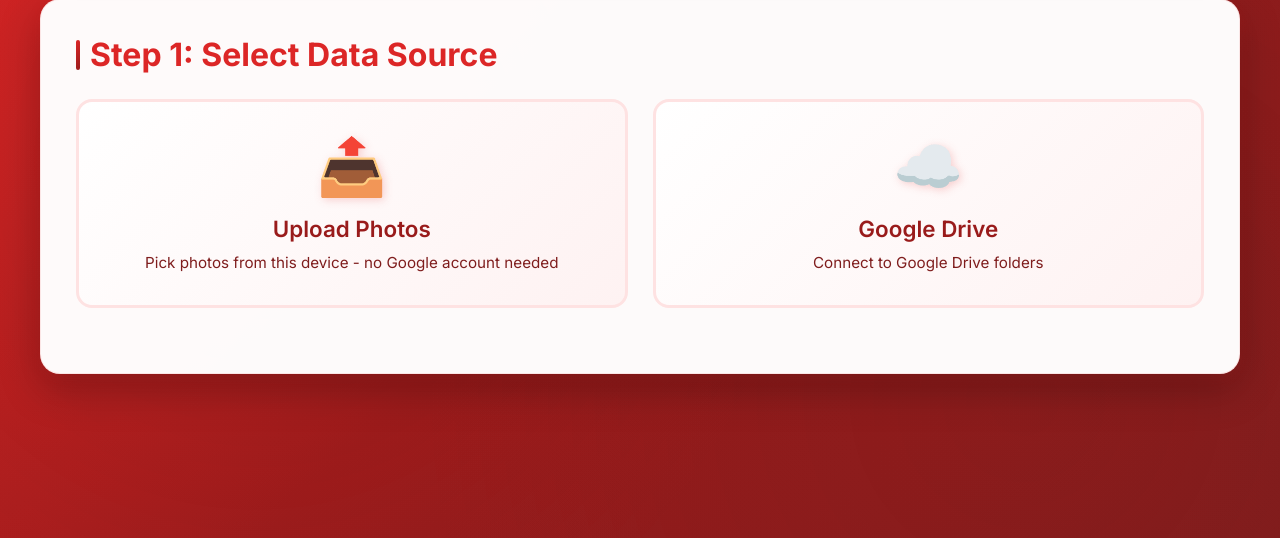
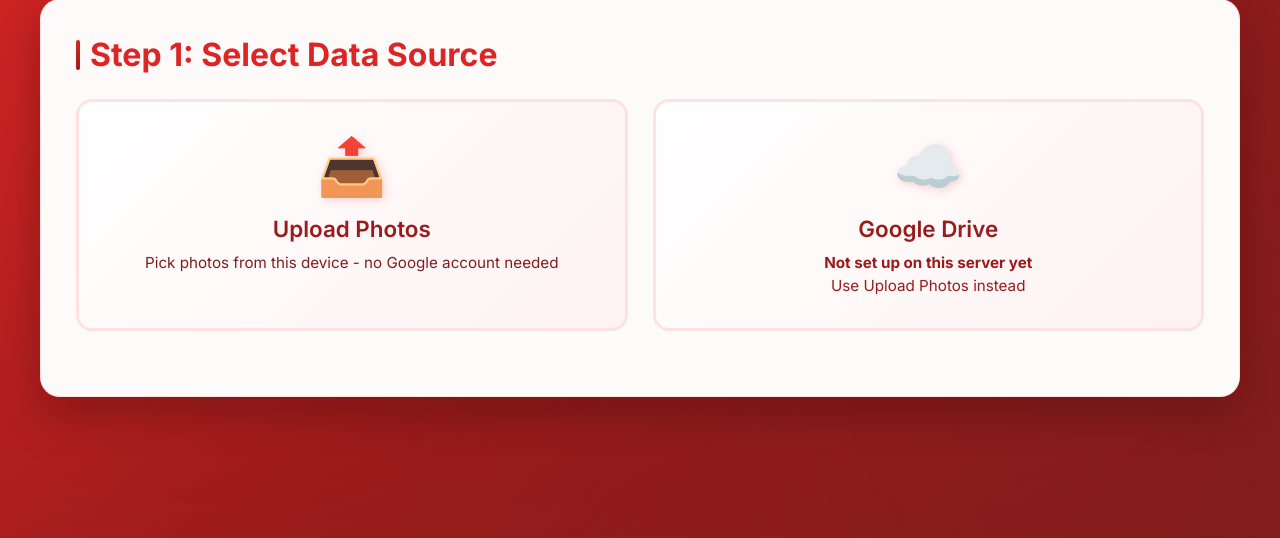
Before and after one commit to laythayache/youthelets, a Flask app: page / in a window 1280 px wide. Shown: the part 239-777 px from the top of the page. Run offline with Flask 3, Linux system fonts and the light colour scheme; some libraries are stand-ins or nearby versions.

Commit message:
Say why Google Drive is unavailable instead of a blank error
Clicking Connect Google Drive on a server with no OAuth client produced
"Error initiating authentication", which tells the visitor nothing and looks
like a fault. The server already distinguishes "nobody configured Google yet"
from a real failure via setup_required; the front end now reads it and says so,
and points at Upload Photos as the working alternative.

The Drive card also states its own status before it is clicked, from a
drive_configured flag on the index route, so the dead end is visible up front.

Verified both states against the live URL: with no credentials the card reads
"Not set up on this server yet" and /auth returns 400; with a placeholder client
present the card offers browsing and /auth returns 200 carrying
redirect_uri=https://169-58-16-247.sslip.io/auth/callback and the drive.readonly
and drive.file scopes. Placeholder removed afterwards.

Co-Authored-By: Claude Opus 5 (1M context) <noreply@anthropic.com>

```diff
--- a/Downloads/tiam/app.py
+++ b/Downloads/tiam/app.py
@@ -267,6 +267,7 @@ def index():
     # Check if auto-load is configured
     auto_load_enabled = bool(YOUTHELETES_DRIVE_FOLDER_ID and os.path.exists(SERVICE_ACCOUNT_FILE))
     return render_template('index.html',
+                         drive_configured=os.path.exists(CLIENT_SECRETS_FILE),
                          insightface_available=(face_detector is not None and embedding_model is not None),
                          insightface_error=model_error,
                          auto_load_enabled=auto_load_enabled,
--- a/Downloads/tiam/static/js/app.js
+++ b/Downloads/tiam/static/js/app.js
@@ -164,9 +164,18 @@ async function authenticateDrive() {
 
         if (data.auth_url) {
             window.location.href = data.auth_url;
-        } else {
-            showAuthStatus('Error initiating authentication', 'error');
+            return;
         }
+        // the server distinguishes "nobody has configured Google yet" from a real
+        // failure; saying which one saves the visitor guessing at a dead end
+        if (data.setup_required) {
+            showAuthStatus(
+                'Google Drive is not set up on this server yet, so there is nothing to sign in to. '
+                + 'Use "Upload Photos" instead - it works without a Google account.',
+                'error');
+            return;
+        }
+        showAuthStatus(data.error || data.message || ('Could not start Google sign-in (HTTP ' + response.status + ')'), 'error');
     } catch (error) {
         showAuthStatus('Error: ' + error.message, 'error');
     }
--- a/Downloads/tiam/templates/index.html
+++ b/Downloads/tiam/templates/index.html
@@ -44,7 +44,11 @@
                     <div class="option-card" id="drive-option">
                         <div class="option-icon">☁️</div>
                         <h3>Google Drive</h3>
-                        <p>Connect to Google Drive folders</p>
+                        {% if drive_configured %}
+                        <p>Browse your own Drive and pick folders or photos</p>
+                        {% else %}
+                        <p style="color:#991b1b;"><strong>Not set up on this server yet</strong><br>Use Upload Photos instead</p>
+                        {% endif %}
                     </div>
                 </div>
 
```
Also changed, not shown: FIXLOG.md (+7 -0 lines), .claude/settings.json (added).
